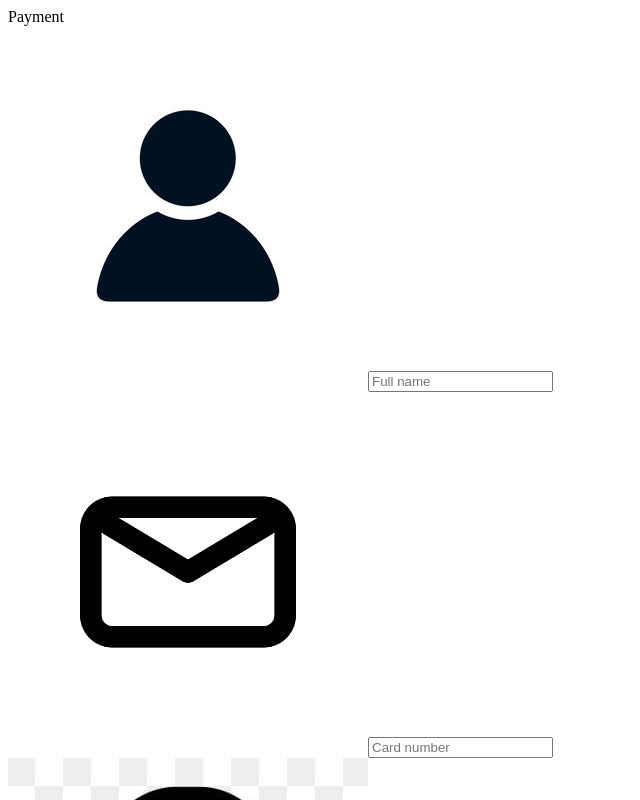
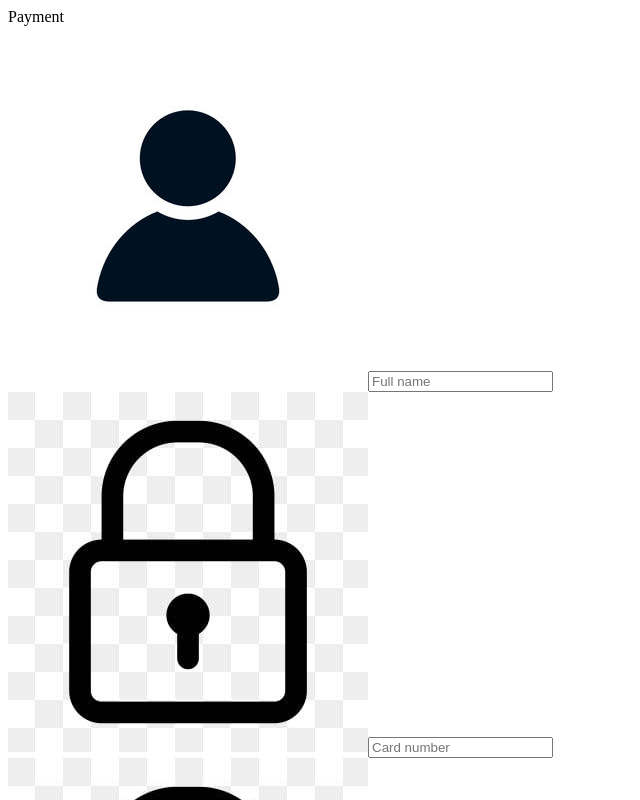
Before and after one commit to 3Joheb/destination-sensation, a React (Vite) app: page / in a window 1280 px wide. Shown: the top 800 px of the page, without its empty margins (0-640 px from the left). Built offline with nearby package versions, Linux system fonts and the light colour scheme.

Commit message:
Payment component

```diff
--- a/src/components/Payment/Payment.jsx
+++ b/src/components/Payment/Payment.jsx
@@ -1,7 +1,6 @@
 
 
 import name_icon from '../../assets/name.jpg'
-import email_icon from '../../assets/email.jpg'
 import password_icon from '../../assets/password.jpg'
 
 const Payment = () => {
@@ -18,7 +17,7 @@ const Payment = () => {
         <input type="Full name" placeholder='Full name'/>
         </div>
          <div className="input">
-        <img src={email_icon} alt="" />
+        <img src={password_icon} alt="" />
         <input type="Card number" placeholder='Card number'/>
         </div>
          <div className="input">
```
